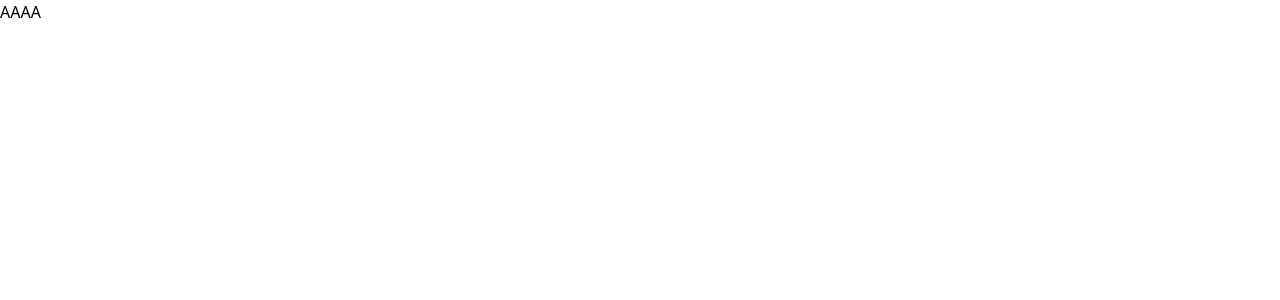
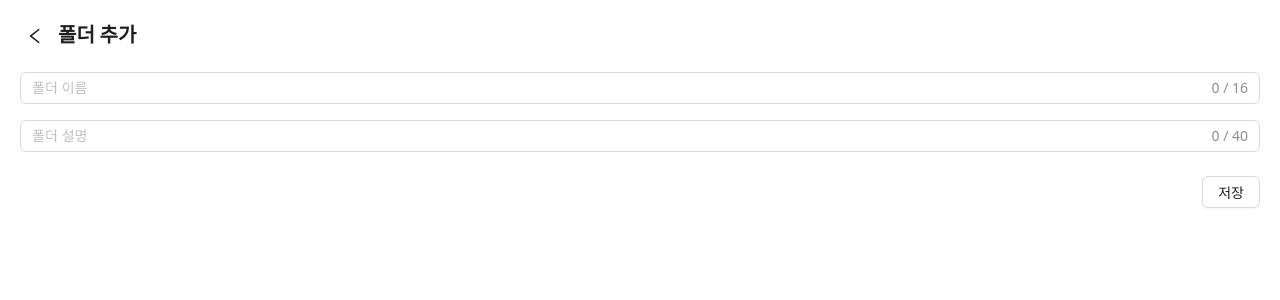
Before and after one commit to minsnew-fe/account-note-webview, a React (Vite) app: page /subjects in a window 1280 px wide. Both pictures are taken after a click on the button "폴더 추가하기". Shown: the top 300 px of the page. Built offline with nearby package versions, Linux system fonts and the light colour scheme; no server answers; the database is empty.

Commit message:
feat: 폴더 추가 modal 수정

```diff
--- a/src/common/models/subject.ts
+++ b/src/common/models/subject.ts
@@ -1,6 +1,6 @@
 export interface Subject {
   id: string;
   name: string;
+  isActivate: boolean;
   description?: string;
-  isActivate: boolean;
 }
--- a/src/components/FullScreenModal/FullScreenModal.tsx
+++ b/src/components/FullScreenModal/FullScreenModal.tsx
@@ -10,7 +10,7 @@ const FullScreenModal = ({ children, opened }: PropsWithChildren<{ opened: boole
     <Portal>
       {opened && (
         <Flex style={{ position: 'fixed', top: 0, left: 0, backgroundColor: 'white', width: '100vw', height: '100vh' }}>
-          <Flex style={{ flex: 1 }} vertical>
+          <Flex style={{ flex: 1, margin: '12px 8px' }} vertical>
             {children}
           </Flex>
         </Flex>
--- a/src/components/FullScreenModal/shared/Actions.tsx
+++ b/src/components/FullScreenModal/shared/Actions.tsx
@@ -13,8 +13,8 @@ const Actions = ({ submitButtonText, extraControl, onSubmit }: ActionsProps) =>
   };
 
   return (
-    <Flex>
-      <Flex justify='flex-end'>
+    <Flex justify='flex-end' style={{ flex: 1, margin: '12px' }}>
+      <Flex>
         {extraControl && <Flex>{extraControl}</Flex>}
         <Button onClick={handleClick}>{submitButtonText ?? '저장'}</Button>
       </Flex>
--- a/src/pages/SubjectsPage/shared/AddSubjectButton/AddSubjectButton.tsx
+++ b/src/pages/SubjectsPage/shared/AddSubjectButton/AddSubjectButton.tsx
@@ -1,10 +1,19 @@
-import { Button } from 'antd';
+import { Button, Flex, Input } from 'antd';
+import { useState } from 'react';
 import FullScreenModal from '../../../../components/FullScreenModal/FullScreenModal';
-import { ModalCloseReason } from '../../../../components/FullScreenModal/FullScreenModal.types';
-import { useState } from 'react';
+import { ModalCloseReason } from '../../../../components/FullScreenModal/shared/types';
+import { Controller, useForm } from 'react-hook-form';
+import { Subject } from '../../../../common/models/subject';
+import { postSubject } from '../../../../database/subject';
+import { generateDbId } from '../../../../utils/database';
+
+interface RegisterSubject extends Omit<Subject, 'id'> {}
 
 const AddSubjectButton = () => {
   const [isModalOpended, setIsModalOpened] = useState(false);
+
+  const { control, watch } = useForm<RegisterSubject>({ defaultValues: { name: '', description: '', isActivate: true } });
+  const fieldValues = watch();
 
   const handleClickButton = () => {
     setIsModalOpened(true);
@@ -15,13 +24,46 @@ const AddSubjectButton = () => {
     setIsModalOpened(false);
   };
 
+  const onSubmit = () => {
+    const id = generateDbId();
+    const newSubject: Subject = {
+      id,
+      ...fieldValues,
+    };
+
+    try {
+      postSubject(id, newSubject);
+    } catch (error) {
+      console.error('failed to post subject', error);
+    }
+  };
+
   return (
     <>
       <Button type='primary' onClick={handleClickButton}>
         폴더 추가하기
       </Button>
-      <FullScreenModal opened={isModalOpended} title='폴더 추가' onClose={handleCloseModal}>
-        AAAA
+      <FullScreenModal opened={isModalOpended}>
+        <FullScreenModal.Header title='폴더 추가' onClose={handleCloseModal} />
+        <FullScreenModal.Content>
+          <Flex vertical flex={1} gap={16}>
+            <Controller
+              name='name'
+              control={control}
+              render={({ field }) => (
+                <Input showCount maxLength={16} placeholder='폴더 이름' value={field.value} onChange={field.onChange} />
+              )}
+            />
+            <Controller
+              name='description'
+              control={control}
+              render={({ field }) => (
+                <Input showCount maxLength={40} placeholder='폴더 설명' value={field.value} onChange={field.onChange} />
+              )}
+            />
+          </Flex>
+        </FullScreenModal.Content>
+        <FullScreenModal.Actions onSubmit={onSubmit} />
       </FullScreenModal>
     </>
   );
```
